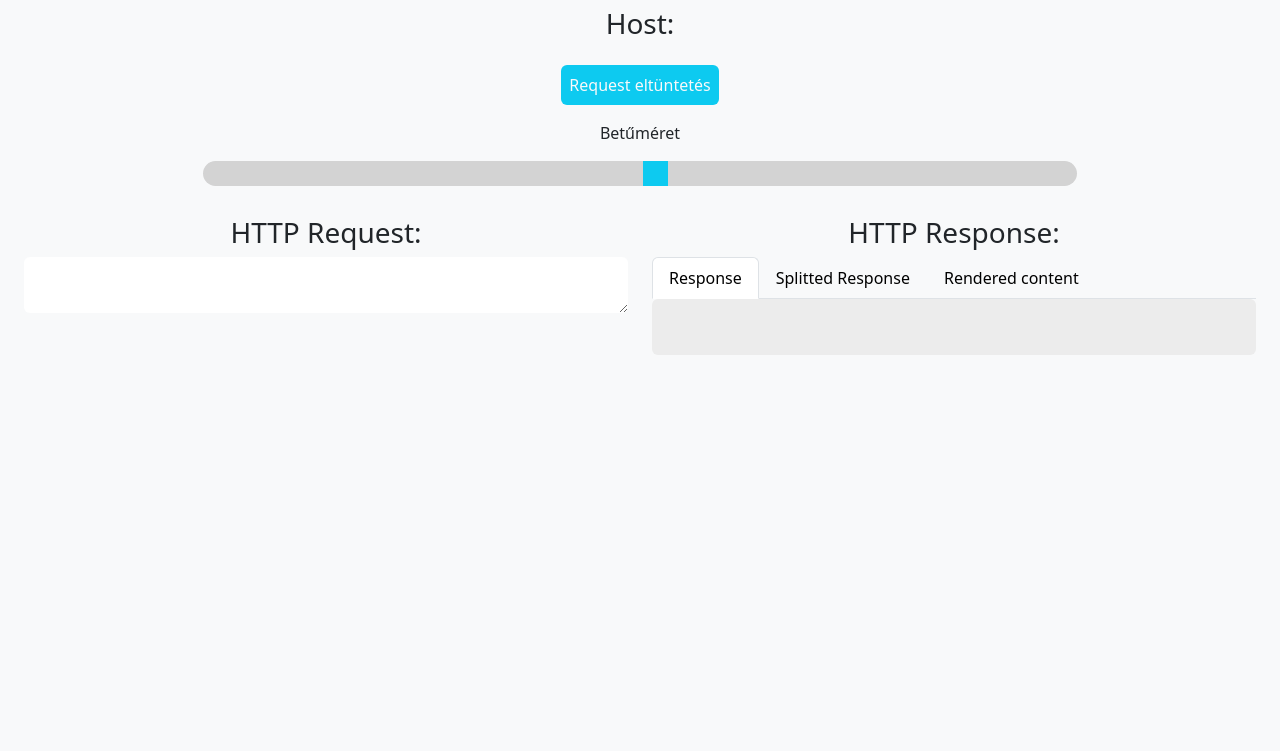
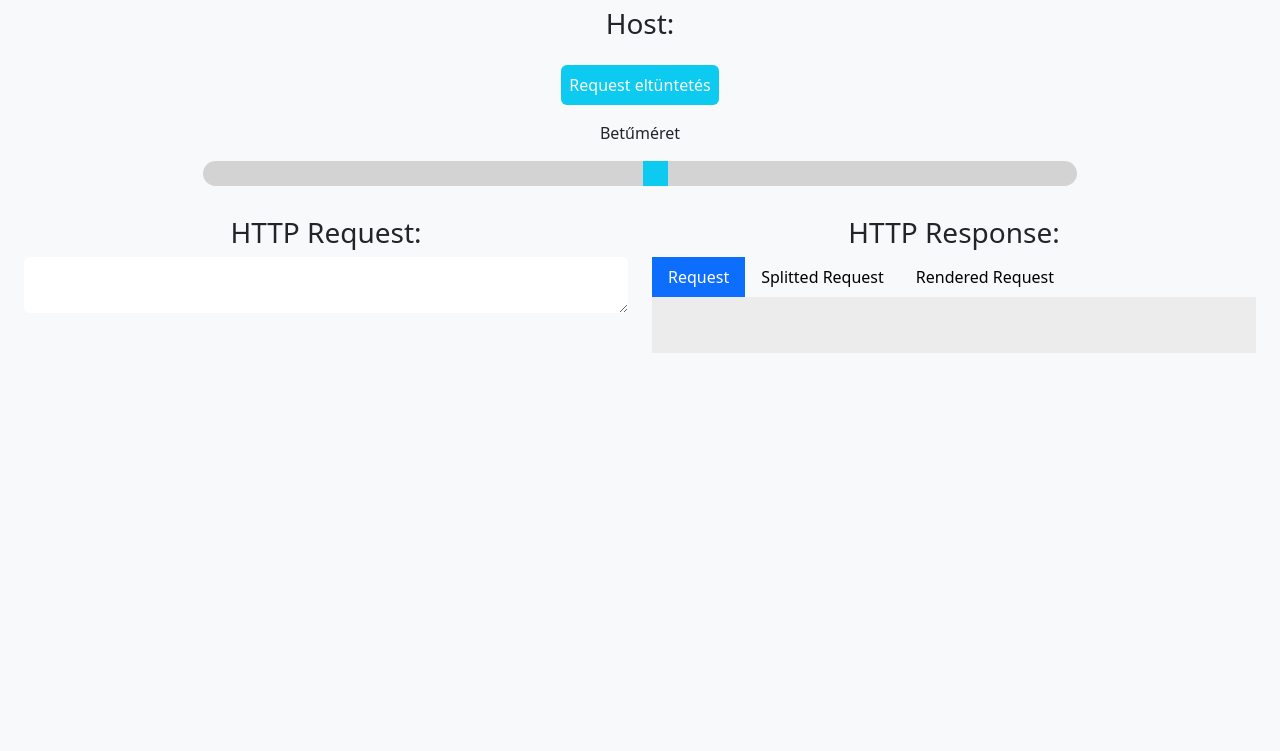
Before and after one commit to bencso/restapi-tester, a Flask app: template templates/http.html in a window 1280 px wide. Shown: the part 49-800 px from the top of the page. Run offline with Flask 3, Linux system fonts and the light colour scheme; the template is opened without the code that fills it, so the values that code supplies are empty; some libraries are stand-ins or nearby versions.

Commit message:
static update

```diff
--- a/app.py
+++ b/app.py
@@ -3,12 +3,13 @@ from flask import Flask, request, render_template, redirect, make_response
 from utils.nc import get_response_for
 from utils.other import log, get_user_by_token, get_token_for_user
 
+target_host = {
+     "hostname": "localhost",
+     "port": "8080",
+}
 
 app = Flask(__name__)
-target_host = {
-    "hostname" : "localhost",
-    "port": "80"
-}
+
 @app.route("/", methods=["GET", "POST"])
 def root():
     token = request.cookies.get("token")
@@ -16,17 +17,13 @@ def root():
     if not token:
         return redirect("login")
 
-    u_name, cl = "test", "class"
+    u_name, cl = get_user_by_token(token)
+    # u_name, cl = "test", "class"
 
     if request.method == "POST":
         req = request.form["req"]
-        port = req.split('\n')[1][5:].strip().split(":")[1]
-        res = get_response_for(port,req)
-        target_host_updated = {
-            "hostname" : "localhost",
-            "port": req.split('\n')[1][5:].strip().split(":")[1]
-        }
-        target_host.update(target_host_updated)
+        res = get_response_for(req)
+
         log(cl, u_name, req, res["raw"])
 
         return render_template("http.html", data={**target_host,
--- a/templates/http.html
+++ b/templates/http.html
@@ -8,6 +8,20 @@
         textarea[id="response-raw"] {
             background-color: rgb(236, 236, 236);
             resize: none;
+        }
+
+        .nav button {
+            color: black;
+        }
+
+        .nav button.active {
+            background-color: rgb(236, 236, 236);
+            background-color: rgb(236, 236, 236);
+        }
+        .nav button:hover, .nav button:focus {
+            text-decoration: none;
+            background-color: rgb(236, 236, 236);
+            background-color: rgb(236, 236, 236);
         }
 
         .slider {
@@ -48,17 +62,6 @@
                 text-wrap: balance;
             }
         }
-
-        .nav a{
-            text-decoration: none;
-            color: black;
-        }
-
-        .nav a:hover , .nav a:focus , .nav a:active{
-            text-decoration: none;
-            color: rgb(0, 0, 0);
-        }
-
     </style>
     <link rel="stylesheet" href="https://cdnjs.cloudflare.com/ajax/libs/highlight.js/11.9.0/styles/default.min.css">
     <link href="https://cdn.jsdelivr.net/npm/bootstrap@5.3.3/dist/css/bootstrap.min.css" rel="stylesheet"
@@ -95,27 +98,28 @@
                     <h3>HTTP Response:</h3>
                 </div>
                 <!---->
-                <ul class="nav nav-tabs" role="tablist">
-                    <li class="nav-item" role="presentation">
-                        <a class="nav-link active" id="simple-tab-0" data-bs-toggle="tab" href="#resBody" role="tab"
-                            aria-controls="resBody" aria-selected="true">Response</a>
-                    </li>
-                    <li class="nav-item" role="presentation">
-                        <a class="nav-link" id="simple-tab-1" data-bs-toggle="tab" href="#splittedRes" role="tab"
-                            aria-controls="splittedRes" aria-selected="false">Splitted Response</a>
-                    </li>
-                    <li class="nav-item" role="presentation">
-                        <a class="nav-link" id="simple-tab-2" data-bs-toggle="tab" href="#simple-tabpanel-2" role="tab"
-                            aria-controls="simple-tabpanel-2" aria-selected="false">Rendered content</a>
-                    </li>
-                </ul>
-                <!---->
-                <div class="tab-content" id="tab-content">
-                    <div class="tab-pane active" id="resBody" role="tabpanel" aria-labelledby="resBody">
-                        <textarea class="border-0 border w-100 rounded-2 p-3 d-block" readonly name="res"
+                <nav>
+                    <div class="nav nav-pills text-decoration-none d-flex row-cols-1 row-cols-lg-auto" id="nav-tab"
+                        role="tablist">
+                        <button class="nav-link rounded-0 active" id="nav-request-tab" data-bs-toggle="tab"
+                            data-bs-target="#nav-request" type="button" role="tab" aria-controls="nav-request"
+                            aria-selected="true">Request</button>
+                        <button class="nav-link rounded-0" id="nav-splitted-request-tab" data-bs-toggle="tab"
+                            data-bs-target="#nav-splitted-request" type="button" role="tab"
+                            aria-controls="nav-splitted-request" aria-selected="false">Splitted Request</button>
+                        <button class="nav-link rounded-0" id="nav-rendered-request-tab" data-bs-toggle="tab"
+                            data-bs-target="#nav-rendered-request" type="button" role="tab"
+                            aria-controls="nav-rendered-request" aria-selected="false">Rendered Request</button>
+                    </div>
+                </nav>
+                <div class="tab-content" id="nav-tabContent">
+                    <div class="tab-pane fade show active" id="nav-request" role="tabpanel"
+                        aria-labelledby="nav-request-tab">
+                        <textarea class="border-0 border w-100 p-3 d-block" readonly name="res"
                             id="response-raw">{{ data["raw"] }}</textarea>
                     </div>
-                    <div class="tab-pane" id="splittedRes" role="tabpanel" aria-labelledby="splittedRes">
+                    <div class="tab-pane fade" id="nav-splitted-request" role="tabpanel"
+                        aria-labelledby="nav-splitted-request-tab">
                         <div id="response-parts" class="pt-3">
                             <h4>Response line:</h4>
                             <pre class="text-start">
@@ -134,16 +138,20 @@
                                         <code >
     {{ data["body"] }}
                                         </code>
-                                </div></div>
-                    <div class="tab-pane" id="simple-tabpanel-2" role="tabpanel" aria-labelledby="simple-tab-2">
+                                </div>
+                    </div>
+                    <div class="tab-pane fade" id="nav-rendered-request" role="tabpanel" aria-labelledby="nav-rendered-request-tab">
                         <iframe class="w-100 vh-100" frameborder="0"></iframe>
                     </div>
+                </div>
+                <!---->
                   </div>
                     </div>
             </div>
         </div>
     </div>
     <script>
+        /**/
         let textArea = document.querySelector("#response-raw");
         let sendBtn = document.querySelector('#btn');
         let slider = document.getElementById('font-size');
@@ -153,7 +161,9 @@
         let controller = document.querySelector("#controller");
         let reqText = document.querySelector("#req");
         let navItem = document.querySelectorAll(".nav-item");
-
+        let hostname = "//{{data['hostname']}}" + ":" + "{{data['port']}}";
+        let query = reqText.innerHTML.split('\n')[0].slice(3).replace(/^\s+|\s+$/gm, '').split(' ')[0];
+        /**/
         function autoSize() {
             textArea.style.minHeight = '37px';
             textArea.style.height = '37px';
@@ -185,7 +195,7 @@
                 sendBtn.classList.add("d-none")
             }
         }
-
+        /**/
         window.addEventListener('load', () => {
             requestCheck();
             autoSize();
@@ -216,7 +226,8 @@
                 autoSize();
             }
         });
-        document.querySelector('iframe').src = "http://" + reqText.innerHTML.split('\n')[1].slice(5).replace(/^\s+|\s+$/gm,'') + reqText.innerHTML.split(' ')[1];
+        /**/
+        document.querySelector('iframe').src = hostname + query;
     </script>
     <script src="https://cdnjs.cloudflare.com/ajax/libs/highlight.js/11.9.0/highlight.min.js"></script>
     <script src="https://cdn.jsdelivr.net/npm/bootstrap@5.3.3/dist/js/bootstrap.bundle.min.js" integrity="sha384-YvpcrYf0tY3lHB60NNkmXc5s9fDVZLESaAA55NDzOxhy9GkcIdslK1eN7N6jIeHz" crossorigin="anonymous"></script>
--- a/utils/nc.py
+++ b/utils/nc.py
@@ -1,4 +1,10 @@
 import socket
+
+target_host = {
+     "hostname": "localhost",
+     "port": "8080",
+}
+
 
 def netcat(hostname, port, content):
     s = socket.socket(socket.AF_INET, socket.SOCK_STREAM)
@@ -44,10 +50,10 @@ def split_response(response):
                 else ""
     }
 
-def get_response_for(port,request):
+def get_response_for(request):
     response = netcat(
-        hostname= "localhost",
-        port=port,
-        content=request)
+        target_host["hostname"],
+        target_host["port"],
+        request)
 
     return {**split_response(response), "raw": response}
--- a/utils/other.py
+++ b/utils/other.py
@@ -3,10 +3,10 @@ from uuid import uuid4
 from datetime import date
 
 students = {
-     "jani": {
-         "class": "b12",
-         "pass": "asd1234",
-         "token": "token_for_jani"
+     "tester": {
+         "class": "T1",
+         "pass": "tester",
+         "token": "token_for_tester"
      }
 }
 
```
Also changed, not shown: 1 other file.
